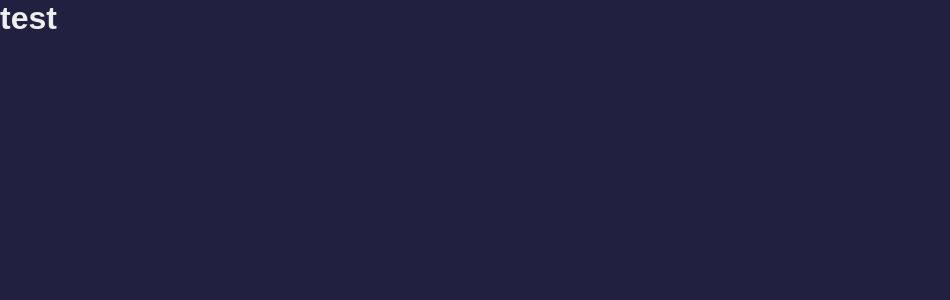
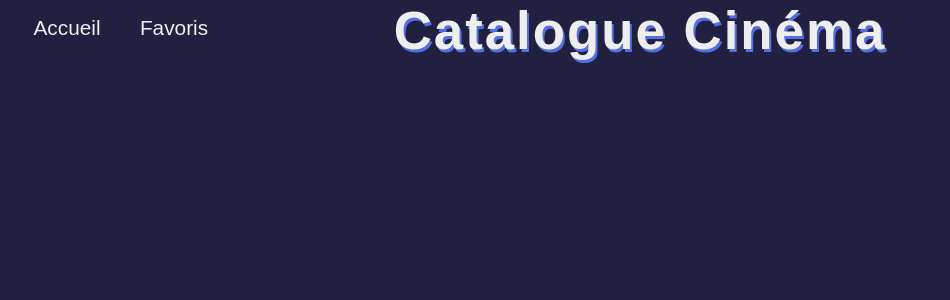
Before and after one commit to LucasLernoud/catalogue-cinema, a React (Create React App) app: page / in a window 1280 px wide. Shown: the top 300 px of the page, without its empty margins (0-950 px from the left). Built offline with nearby package versions, Linux system fonts and the light colour scheme; a web font is replaced by a local one.

Commit message:
navigation added

```diff
--- a/src/App.js
+++ b/src/App.js
@@ -1,10 +1,17 @@
 import React from 'react';
+import { BrowserRouter, Routes, Route } from 'react-router-dom';
+import Home from './pages/Home'
+import UserList from './pages/UserList'
 
 const App = () => {
   return (
-    <div>
-      <h1>test</h1>
-    </div>
+    <BrowserRouter>
+      <Routes>
+        <Route path="/" element={<Home />} />
+        <Route path="/favoris" element={<UserList />} />
+        <Route path="*" element={<Home />} />
+      </Routes>
+    </BrowserRouter>
   );
 };
 
--- /dev/null
+++ b/src/components/Header.js
@@ -0,0 +1,18 @@
+import React from "react";
+import { NavLink } from "react-router-dom";
+
+const Header = () => {
+  return (
+    <div className="header">
+      <nav>
+        <ul>
+          <NavLink to="/"><li>Accueil</li></NavLink>
+          <NavLink to="/favoris"><li>Favoris</li></NavLink>
+        </ul>
+      </nav>
+      <h1>Catalogue Cinéma</h1>
+    </div>
+  );
+};
+
+export default Header;
--- /dev/null
+++ b/src/pages/Home.js
@@ -0,0 +1,12 @@
+import React from 'react';
+import Header from '../components/Header';
+
+const Home = () => {
+    return (
+        <div>
+            <Header />
+        </div>
+    );
+};
+
+export default Home;
--- /dev/null
+++ b/src/pages/UserList.js
@@ -0,0 +1,11 @@
+import React from 'react';
+
+const UserList = () => {
+    return (
+        <div>
+            <h1>user list</h1>
+        </div>
+    );
+};
+
+export default UserList;
```
